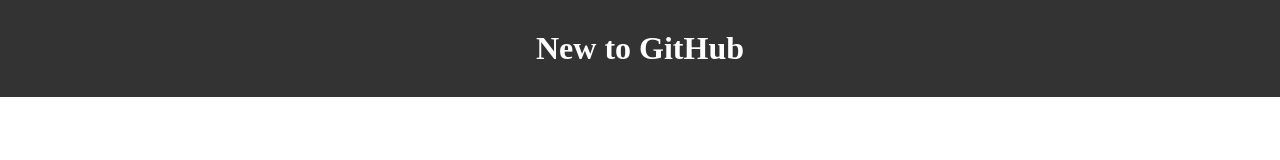
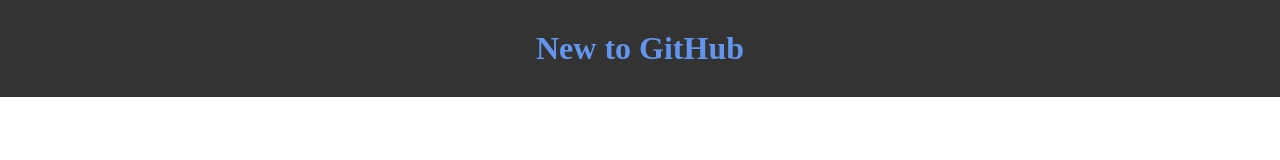
Before and after one commit to Boo93/JavascriptObjects, a plain HTML site: page index.html in a window 1280 px wide. Drawn offline with Linux system fonts and the light colour scheme.

Commit message:
different background : cornflowerblue

```diff
--- a/style.css
+++ b/style.css
@@ -13,5 +13,5 @@ header{
     padding: 30px 0px;
     text-align: center;
     background-color: #333;
-    color: #fff;
+    color: cornflowerblue;
 }
```
